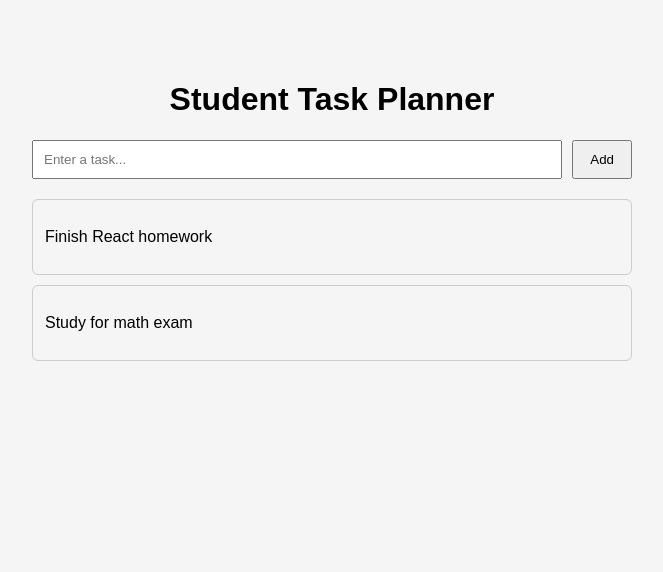
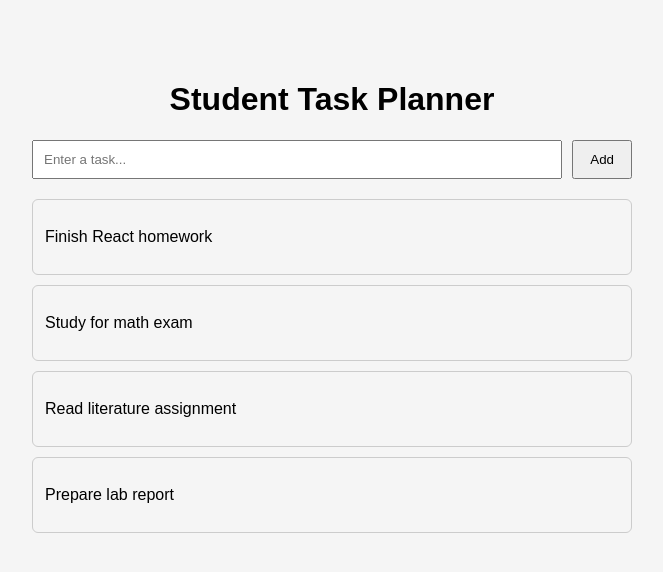
Before and after one commit to SELab-AN/EXP1, a React (Vite) app in the folder student-task-planner/: page / in a window 1280 px wide. Shown: the top 572 px of the page, without its empty margins (308-971 px from the left). Built offline with nearby package versions, Linux system fonts and the light colour scheme.

Commit message:
feat: add sample task data

```diff
--- a/student-task-planner/src/data/tasks.js
+++ b/student-task-planner/src/data/tasks.js
@@ -2,11 +2,31 @@ const tasks = [
   {
     id: 1,
     title: "Finish React homework",
+    description: "Complete the final project for the React course including hooks and context.",
+    status: "in-progress",
+    priority: "high"
   },
   {
     id: 2,
     title: "Study for math exam",
+    description: "Review chapters 4-6 on Calculus and practice limit problems.",
+    status: "pending",
+    priority: "medium"
   },
+  {
+    id: 3,
+    title: "Read literature assignment",
+    description: "Read chapters 1-3 of 'The Great Gatsby' and take notes for the essay.",
+    status: "completed",
+    priority: "low"
+  },
+  {
+    id: 4,
+    title: "Prepare lab report",
+    description: "Write the introduction and methodology sections for the physics lab.",
+    status: "pending",
+    priority: "high"
+  }
 ];
 
 export default tasks;
```
